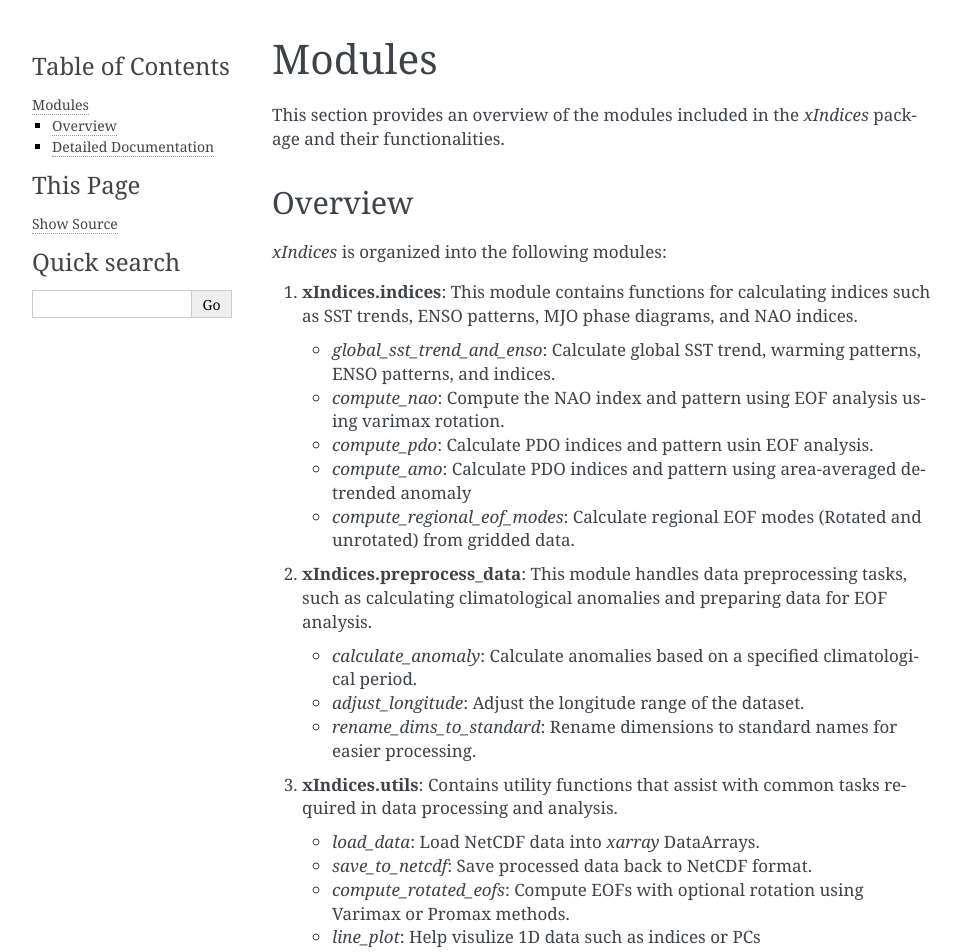
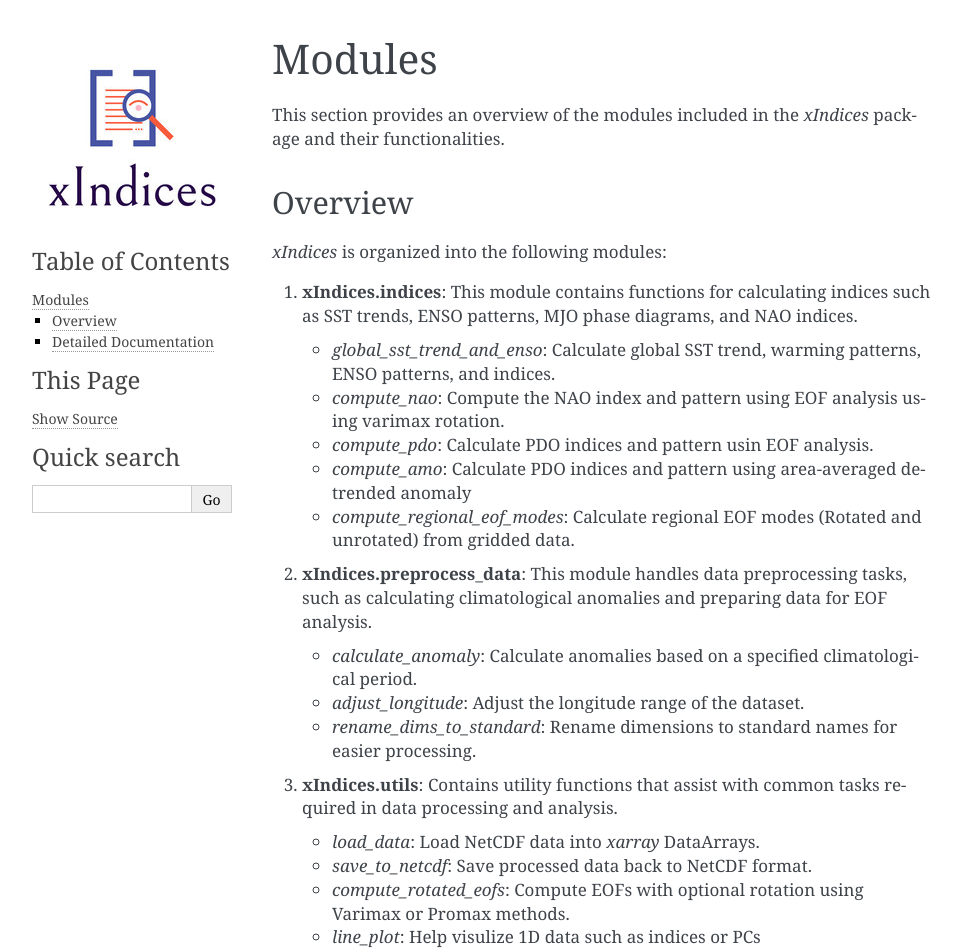
Before and after one commit to JiveshDixit/xIndices, a Sphinx documentation site: the page built from docs/modules.rst, in a window 1280 px wide. Shown: the top 952 px of the page, without its empty margins (148-1109 px from the left). Built offline with Sphinx 7.4.7, drawn with Linux system fonts in a browser that asks for light colours; pages that are not in the unit, such as notebooks, are missing from menus.

Commit message:
Update conf.py

```diff
--- a/docs/conf.py
+++ b/docs/conf.py
@@ -20,7 +20,7 @@ extensions = ['sphinx.ext.autodoc', 'sphinx.ext.napoleon', 'sphinx.ext.viewcode'
 templates_path = ['_templates']
 exclude_patterns = []
 
-
+html_logo = "./logo.jpeg"
 
 # -- Options for HTML output -------------------------------------------------
 # https://www.sphinx-doc.org/en/master/usage/configuration.html#options-for-html-output
```
